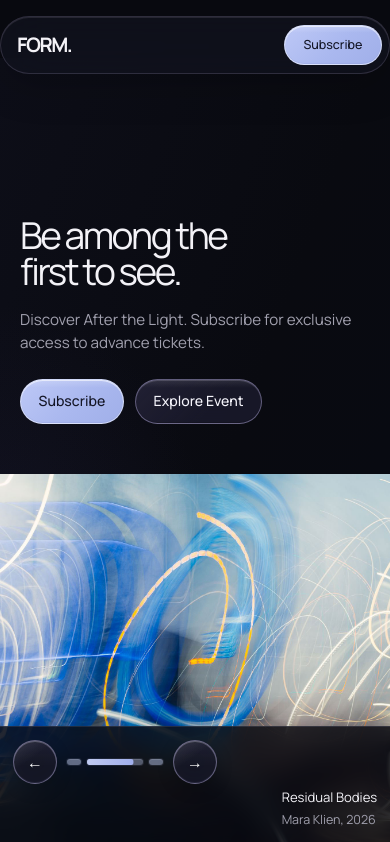
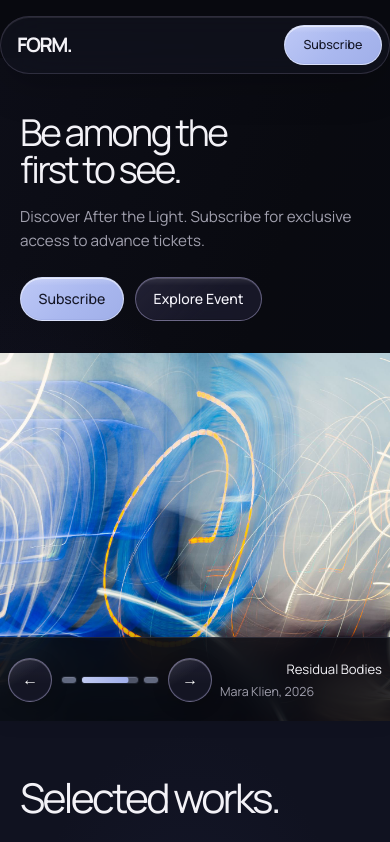
Before and after one commit to blindedbraille/Landing-Page-API-Email, a plain HTML site: page index.html in a window 390 px wide. Shown: the top 842 px of the page. Drawn offline with Linux system fonts and the light colour scheme.

Commit message:
Refine mobile hero spacing and carousel alignment
Co-authored-by: Copilot <223556219+Copilot@users.noreply.github.com>

```diff
--- a/styles.css
+++ b/styles.css
@@ -1759,12 +1759,13 @@ h2 {
   .hero {
     min-height: 0;
     grid-template-columns: 1fr;
-    padding-top: 6rem;
+    padding-top: 0;
   }
 
   .hero__content {
-    min-height: 22rem;
-    padding: 3.75rem var(--page-gutter) 3rem;
+    min-height: 0;
+    justify-content: flex-start;
+    padding: 3.5rem var(--page-gutter) 2rem;
   }
 
   .hero h1 {
@@ -1820,29 +1821,25 @@ h2 {
 }
 
 @media (max-width: 480px) {
-  .hero__content {
-    min-height: 20rem;
-  }
-
   .hero__artwork {
     min-height: 19rem;
   }
 
   .hero__caption-strip {
-    min-height: 7.25rem;
-    flex-direction: column;
-    align-items: stretch;
-    justify-content: center;
-    gap: 0.15rem;
-    padding: 0.7rem 0.8rem;
+    min-height: 5.25rem;
+    gap: 0.5rem;
+    padding: 0.55rem 0.5rem;
   }
 
   .hero__carousel-controls {
-    align-self: flex-start;
+    align-self: center;
+    flex: 0 0 auto;
   }
 
   .hero__caption-copy {
-    align-self: flex-end;
+    align-self: center;
+    flex: 1 1 auto;
+    min-width: 0;
   }
 
   #selected-works .artwork-card .artwork__caption {
```
